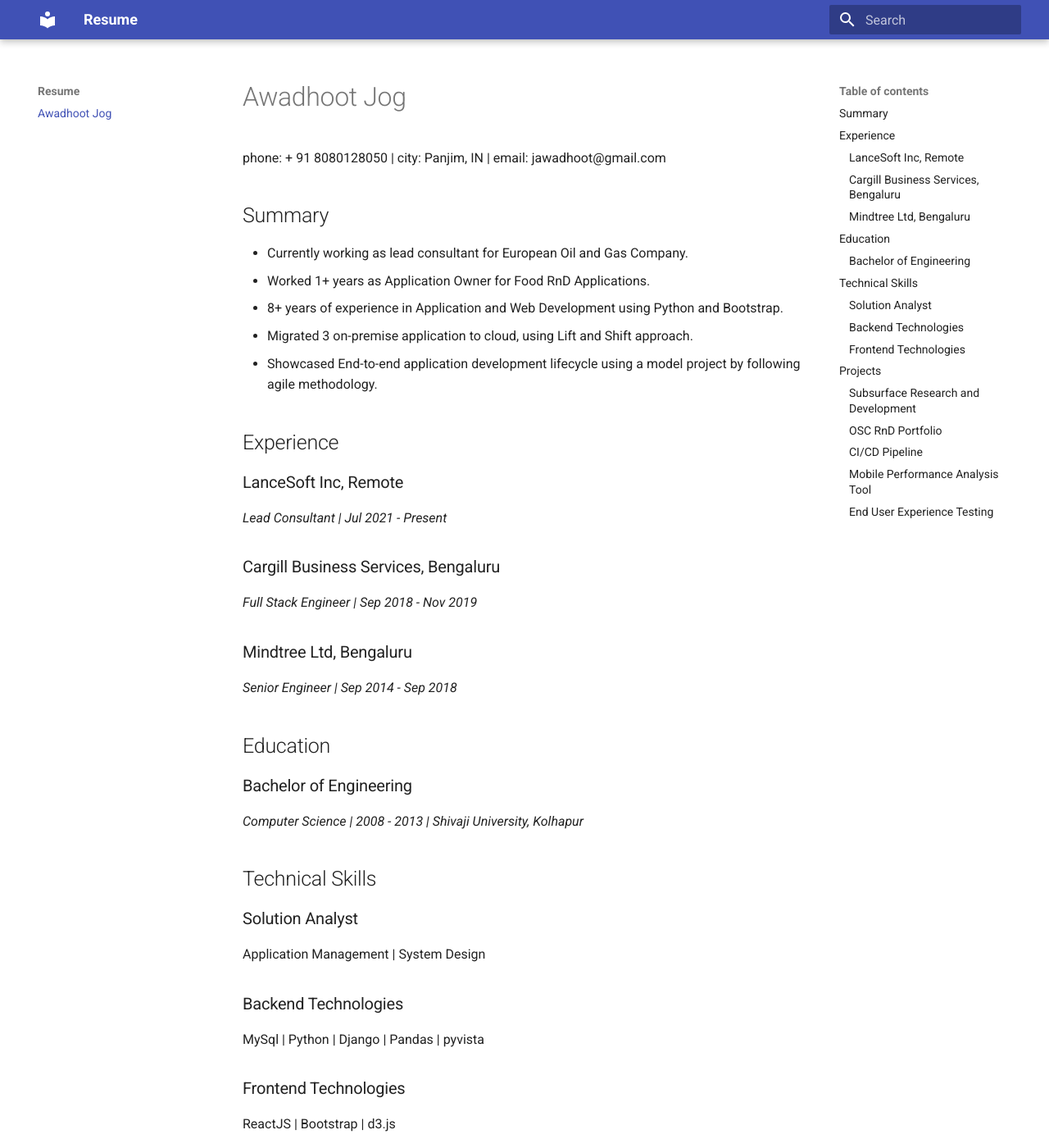
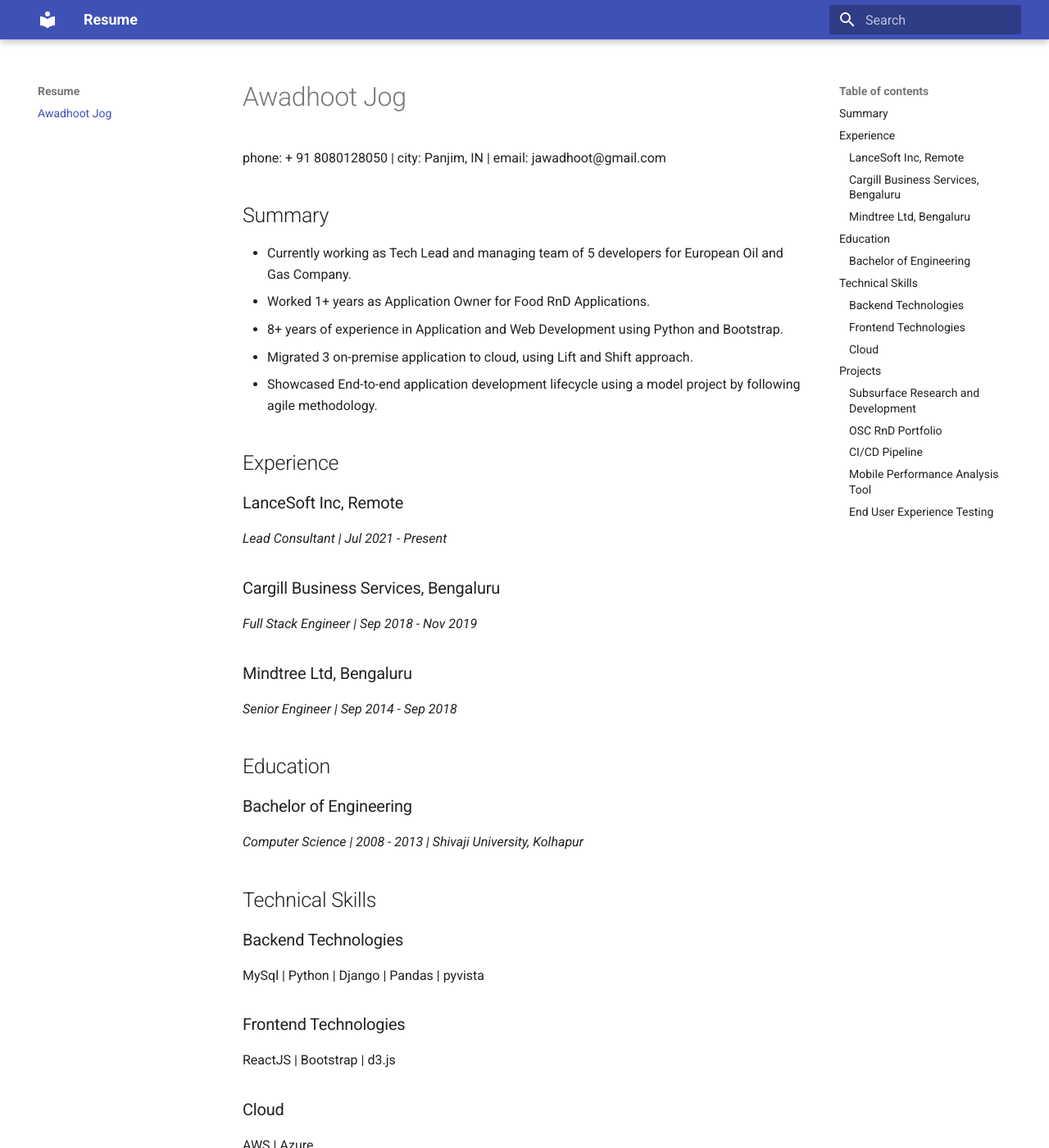
Before and after one commit to jawadhoot/resume, an MkDocs documentation site: the page built from docs/index.md, in a window 1280 px wide and 1400 px high. Shown: the whole window at 82% size. Built offline with MkDocs 1.6.1 and Material for MkDocs 9.7.7, drawn with Linux system fonts in a browser that asks for light colours; some of the changed text lies outside the part shown.

Commit message:
add tech lead role

```diff
--- a/docs/index.md
+++ b/docs/index.md
@@ -4,7 +4,7 @@
 
 ## Summary
 
-- Currently working as lead consultant for European Oil and Gas Company.
+- Currently working as Tech Lead and managing team of 5 developers for European Oil and Gas Company.
 - Worked 1+ years as Application Owner for Food RnD Applications.
 - 8+ years of experience in Application and Web Development using Python and Bootstrap.
 - Migrated 3 on-premise application to cloud, using Lift and Shift approach.
@@ -32,10 +32,6 @@
 
 ## Technical Skills
 
-### Solution Analyst
-
-Application Management | System Design
-
 ### Backend Technologies
 
 MySql | Python | Django | Pandas | pyvista
@@ -43,6 +39,10 @@
 ### Frontend Technologies
 
 ReactJS | Bootstrap | d3.js
+
+### Cloud
+
+AWS | Azure
 
 ## Projects
 
@@ -55,7 +55,7 @@
 Developed SaaS, desktop applications for Reservoir Engineers to analyse data for exploration, decline curve analysis and well optimization.
 
 - Take complete ownership of backend development and deployment.
-- Translate and validate data for regression.
+- Mentor junior developer and manage their performance.
 - Design and build multi-user, multi-tenant applications over the regression and algorithms.
 - 3D visualize unstructured grid, with filtering, clipping, and interaction.
 - Integrate application with existing services.
```
